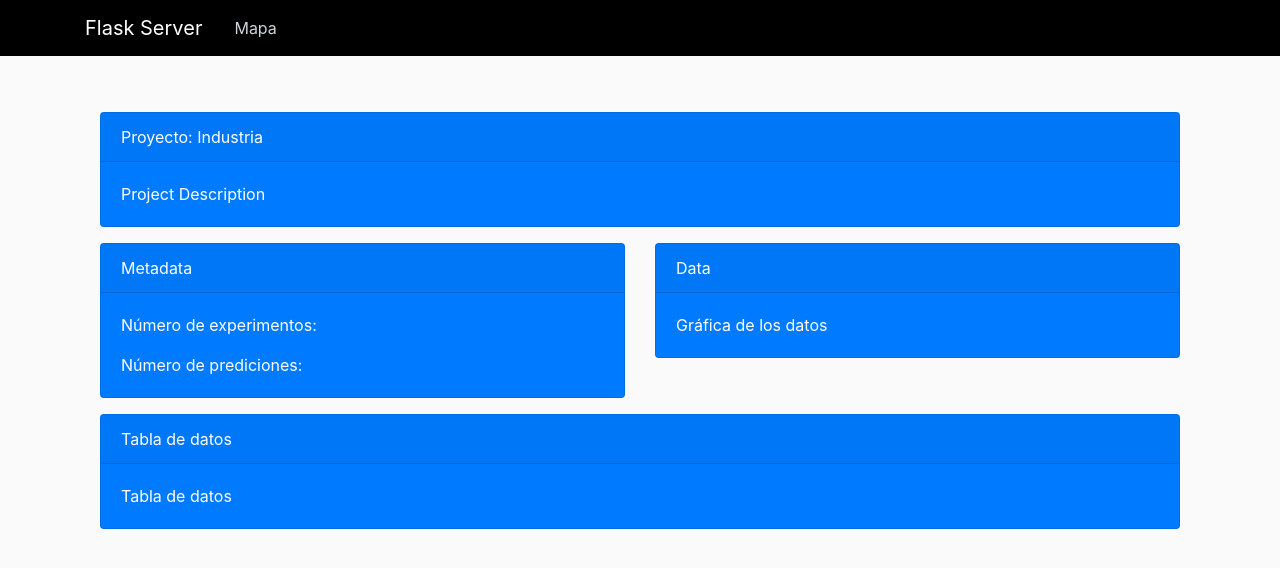
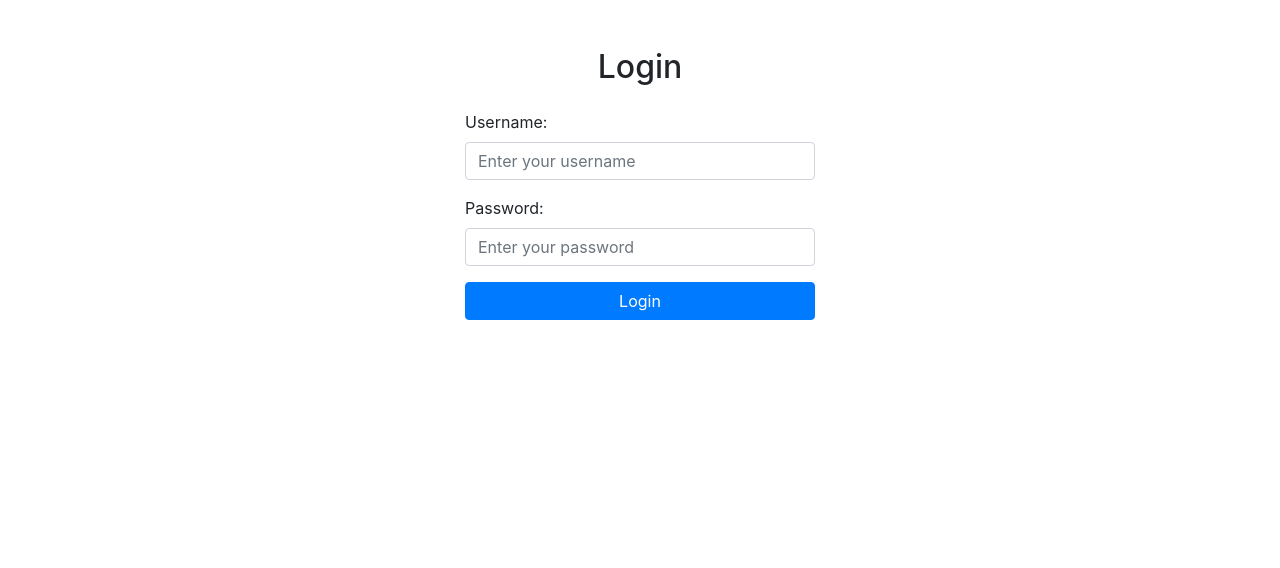
Before and after one commit to Globant-CodeFest/codefest-gdl-06, a Flask app: page / in a window 1280 px wide. Shown: the top 568 px of the page. Run offline with Flask 3, Linux system fonts and the light colour scheme; some libraries are stand-ins or nearby versions.

Commit message:
Button functionality and login page

```diff
--- a/src/app/__init__.py
+++ b/src/app/__init__.py
@@ -14,6 +14,10 @@ app = Flask(__name__)
 
 @app.route("/")
 def index():
+    return render_template("login.html", type="Home", proyecto="Industria")
+
+@app.route("/dashboard", methods=['GET', 'POST'])
+def dashboard():
     return render_template("dashboard.html", type="Home", proyecto="Industria")
 
 
--- a/src/app/templates/layout.html
+++ b/src/app/templates/layout.html
@@ -13,7 +13,7 @@
     <header class="site-header">
         <nav class="navbar navbar-expand-md navbar-dark bg-purple fixed-top">
             <div class="container">
-                <a class="navbar-brand mr-4" href="/">Flask Server</a>
+                <a class="navbar-brand mr-4" href="/">Dengue</a>
                 <div class="collapse navbar-collapse" id="navbarToggle">
                     <div class="navbar-nav mr-auto">
                       <a class="nav-item nav-link" href="{{ url_for('insights') }}">Mapa</a>
@@ -23,8 +23,25 @@
                     <span class="navbar-toggler-icon"></span>
                 </button>
             </div>
+            <div class="container-experiment">
+                <div class="navbar-nav mr-auto">
+
+                    <button id="showFormBtn" class="btn btn-primary">Crear experimento</button>
+                </div>
+            </div>
         </nav>
     </header>
+
+    <div class="container">
+        <form id="myForm" style="display: none;">
+          <h2>Upload File</h2>
+          <div class="form-group">
+            <label for="file">Selecciona el archivo:</label>
+            <input type="file" id="file" name="file" class="form-control-file" required>
+          </div>
+          <button type="submit" class="btn btn-primary">Upload</button>
+        </form>
+    </div>
 
     <br />
     <br />
@@ -35,5 +52,12 @@
     <script src="https://code.jquery.com/jquery-3.2.1.slim.min.js" integrity="sha384-KJ3o2DKtIkvYIK3UENzmM7KCkRr/rE9/Qpg6aAZGJwFDMVNA/GpGFF93hXpG5KkN" crossorigin="anonymous"></script>
     <script src="https://cdnjs.cloudflare.com/ajax/libs/popper.js/1.12.9/umd/popper.min.js" integrity="sha384-ApNbgh9B+Y1QKtv3Rn7W3mgPxhU9K/ScQsAP7hUibX39j7fakFPskvXusvfa0b4Q" crossorigin="anonymous"></script>
     <script src="https://maxcdn.bootstrapcdn.com/bootstrap/4.0.0/js/bootstrap.min.js" integrity="sha384-JZR6Spejh4U02d8jOt6vLEHfe/JQGiRRSQQxSfFWpi1MquVdAyjUar5+76PVCmYl" crossorigin="anonymous"></script>
+
+    <script src="https://stackpath.bootstrapcdn.com/bootstrap/4.5.0/js/bootstrap.min.js"></script>
+  <script>
+    document.getElementById("showFormBtn").addEventListener("click", function() {
+      document.getElementById("myForm").style.display = "block";
+    });
+  </script>
 </body>
 </html>
--- /dev/null
+++ b/src/app/templates/login.html
@@ -0,0 +1,52 @@
+<!DOCTYPE html>
+<html>
+  <head>
+    <title>Login Page</title>
+    <!-- Add Bootstrap CSS -->
+    <link
+      rel="stylesheet"
+      href="https://stackpath.bootstrapcdn.com/bootstrap/4.5.0/css/bootstrap.min.css"
+    />
+  </head>
+  <body>
+    <div class="container mt-5">
+      <div class="row justify-content-center">
+        <div class="col-lg-4 col-md-6 col-sm-8">
+          <h2 class="text-center mb-4">Login</h2>
+          <form action="{{ url_for('dashboard') }}" method="POST">
+            <div class="form-group">
+              <label for="username">Username:</label>
+              <input
+                type="text"
+                id="username"
+                name="username"
+                class="form-control"
+                placeholder="Enter your username"
+                required
+              />
+            </div>
+            <div class="form-group">
+              <label for="password">Password:</label>
+              <input
+                type="password"
+                id="password"
+                name="password"
+                class="form-control"
+                placeholder="Enter your password"
+                required
+              />
+            </div>
+            <div class="form-group">
+              <button type="submit" class="btn btn-primary btn-block">
+                Login
+              </button>
+            </div>
+          </form>
+        </div>
+      </div>
+    </div>
+
+    <!-- Add Bootstrap JS -->
+    <script src="https://stackpath.bootstrapcdn.com/bootstrap/4.5.0/js/bootstrap.min.js"></script>
+  </body>
+</html>
```
Also changed, not shown: src/app/static/main.css (line endings or trailing spaces).
